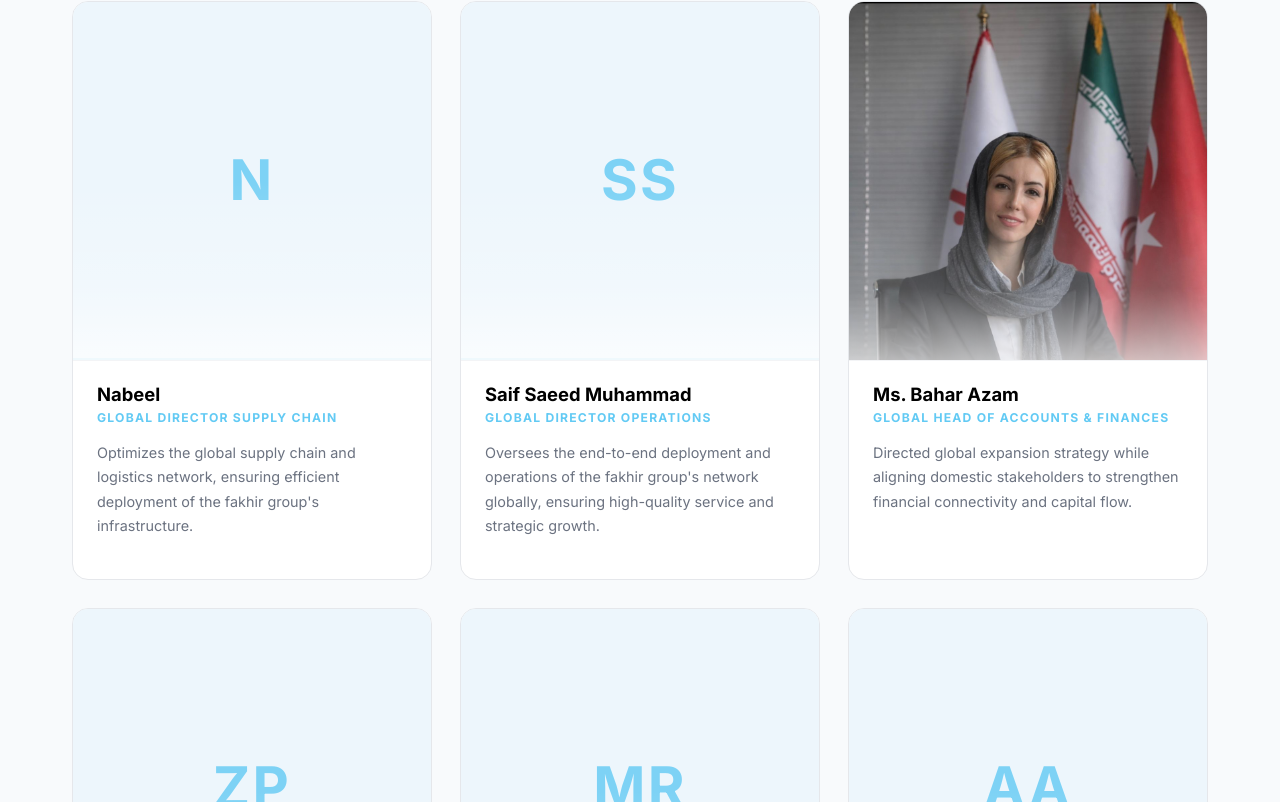
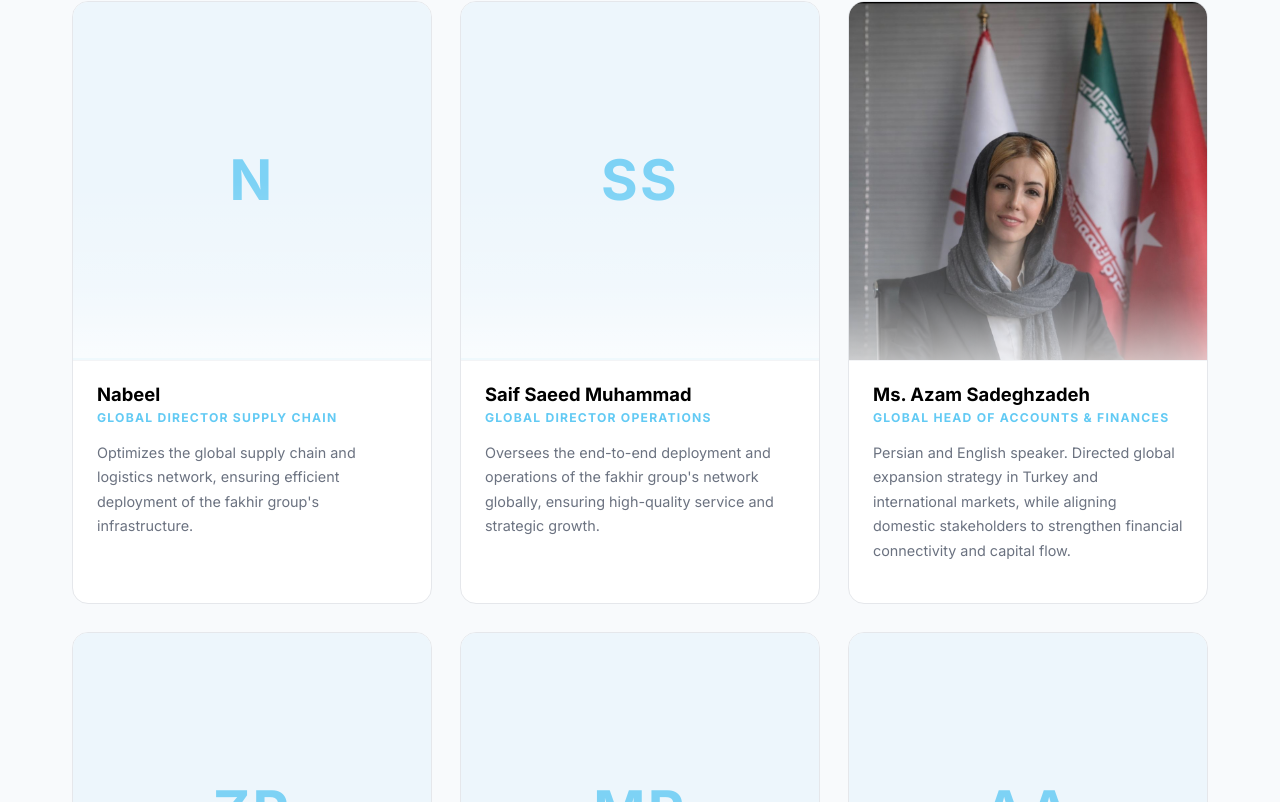
Before and after one commit to huzzy69/fg-free-wifi, a React (Vite) app: page /team in a window 1280 px wide. Shown: the part 1279-2081 px from the top of the page. Built offline with nearby package versions, Linux system fonts and the light colour scheme.

Commit message:
Update Ms. Azam Sadeghzadeh profile and photo

```diff
--- a/src/api.ts
+++ b/src/api.ts
@@ -136,9 +136,9 @@ const initialTeamMembers: TeamMember[] = [
         photo: '', order: 5
     },
     {
-        id: 'tm_b1', name: 'Ms. Bahar Azam', designation: 'Global Head of Accounts & Finances',
-        bio: 'Directed global expansion strategy while aligning domestic stakeholders to strengthen financial connectivity and capital flow.',
-        photo: '/team/bahar_azam.jpeg', order: 6
+        id: 'tm_b1', name: 'Ms. Azam Sadeghzadeh', designation: 'Global Head of Accounts & Finances',
+        bio: 'Persian and English speaker. Directed global expansion strategy in Turkey and international markets, while aligning domestic stakeholders to strengthen financial connectivity and capital flow.',
+        photo: '/team/azam_sadeghzadeh.jpeg', order: 6
     },
     {
         id: 'tm_z1', name: 'Zubair Paracha', designation: 'Head of Commercials (Pakistan)',
@@ -350,9 +350,9 @@ export const api = {
     team: {
         async getAll(): Promise<TeamMember[]> {
             await sleep(SLEEP_TIME);
-            const data = localStorage.getItem('team_members_v18');
+            const data = localStorage.getItem('team_members_v19');
             if (data === null) {
-                localStorage.setItem('team_members_v18', JSON.stringify(initialTeamMembers));
+                localStorage.setItem('team_members_v19', JSON.stringify(initialTeamMembers));
                 return initialTeamMembers;
             }
             const parsed: TeamMember[] = JSON.parse(data);
@@ -366,7 +366,7 @@ export const api = {
                 id: 'tm_' + Math.random().toString(36).substr(2, 9)
             };
             const updated = [...current, newMember];
-            localStorage.setItem('team_members_v18', JSON.stringify(updated));
+            localStorage.setItem('team_members_v19', JSON.stringify(updated));
             return { success: true, id: newMember.id };
         },
         async update(id: string, member: Partial<TeamMember>) {
@@ -375,14 +375,14 @@ export const api = {
             const updated = current.map(item =>
                 item.id === id ? { ...item, ...member } : item
             );
-            localStorage.setItem('team_members_v18', JSON.stringify(updated));
+            localStorage.setItem('team_members_v19', JSON.stringify(updated));
             return { success: true };
         },
         async delete(id: string) {
             await sleep(SLEEP_TIME);
             const current = await this.getAll();
             const updated = current.filter(item => item.id !== id);
-            localStorage.setItem('team_members_v18', JSON.stringify(updated));
+            localStorage.setItem('team_members_v19', JSON.stringify(updated));
             return { success: true };
         }
     },
```
Also changed, not shown: public/team/azam_sadeghzadeh.jpeg (renamed from public/team/bahar_azam.jpeg).
